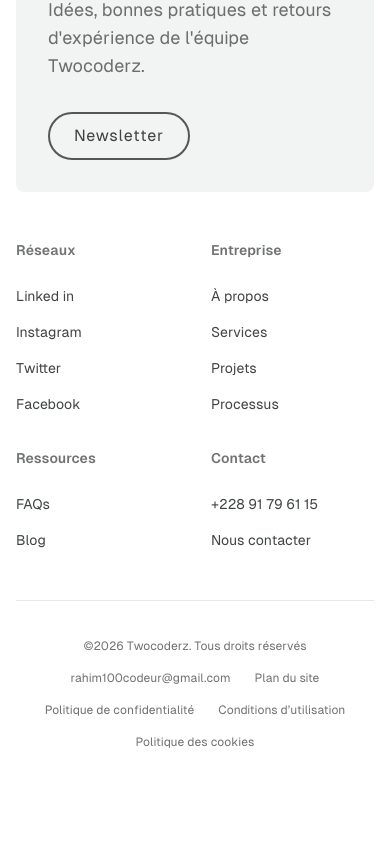
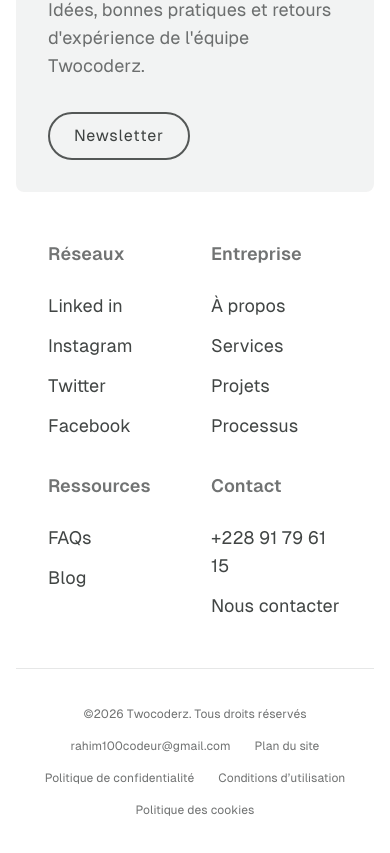
Before and after one commit to twocoderz/twocoderz.team, a React (Vite) app: page / in a window 390 px wide. Shown: the part 8916-9769 px from the top of the page. Before the commit the page ends 9733 px from the top, so only its background shows below. Built offline with nearby package versions, Linux system fonts and the light colour scheme.

Commit message:
finish responsiveness of footer page

```diff
--- a/src/pages/home/components/Footer.tsx
+++ b/src/pages/home/components/Footer.tsx
@@ -30,14 +30,16 @@
           </div>
 
           {/* Colonnes de liens */}
-          <div className="grid grid-cols-2 md:flex md:items-start md:justify-between gap-p8 md:gap-0">
+          <div className="grid grid-cols-2 px-8 lg:px-0 md:flex md:items-start md:justify-between gap-p8 md:gap-0">
             <div className="flex flex-col gap-p6">
-              <p className="text-sm text-black-60 font-semibold">Réseaux</p>
+              <p className="text-lg lg:text-sm text-black-60 font-semibold">
+                Réseaux
+              </p>
               <ul className="flex flex-col gap-p3">
                 <li>
                   <a
                     href="#"
-                    className="text-sm text-black-80 hover:text-black transition-all duration-500"
+                    className="text-lg lg:text-sm text-black-80 hover:text-black transition-all duration-500"
                   >
                     Linked in
                   </a>
@@ -45,7 +47,7 @@
                 <li>
                   <a
                     href="#"
-                    className="text-sm text-black-80 hover:text-black transition-all duration-500"
+                    className="text-lg lg:text-sm text-black-80 hover:text-black transition-all duration-500"
                   >
                     Instagram
                   </a>
@@ -53,7 +55,7 @@
                 <li>
                   <a
                     href="#"
-                    className="text-sm text-black-80 hover:text-black transition-all duration-500"
+                    className="text-lg lg:text-sm text-black-80 hover:text-black transition-all duration-500"
                   >
                     Twitter
                   </a>
@@ -61,7 +63,7 @@
                 <li>
                   <a
                     href="#"
-                    className="text-sm text-black-80 hover:text-black transition-all duration-500"
+                    className="text-lg lg:text-sm text-black-80 hover:text-black transition-all duration-500"
                   >
                     Facebook
                   </a>
@@ -73,12 +75,14 @@
               id="about"
               className="flex scroll-mt-24 flex-col gap-p6 md:scroll-mt-28"
             >
-              <p className="text-sm text-black-60 font-semibold">Entreprise</p>
+              <p className="text-lg lg:text-sm text-black-60 font-semibold">
+                Entreprise
+              </p>
               <ul className="flex flex-col gap-p3">
                 <li>
                   <a
                     href={ROUTES.ABOUT}
-                    className="text-sm text-black-80 hover:text-black transition-all duration-500"
+                    className="text-lg lg:text-sm text-black-80 hover:text-black transition-all duration-500"
                   >
                     À propos
                   </a>
@@ -86,7 +90,7 @@
                 <li>
                   <a
                     href={ROUTES.SERVICES}
-                    className="text-sm text-black-80 hover:text-black transition-all duration-500"
+                    className="text-lg lg:text-sm text-black-80 hover:text-black transition-all duration-500"
                   >
                     Services
                   </a>
@@ -94,7 +98,7 @@
                 <li>
                   <a
                     href={ROUTES.WORK}
-                    className="text-sm text-black-80 hover:text-black transition-all duration-500"
+                    className="text-lg lg:text-sm text-black-80 hover:text-black transition-all duration-500"
                   >
                     Projets
                   </a>
@@ -102,7 +106,7 @@
                 <li>
                   <a
                     href={ROUTES.PROCESS}
-                    className="text-sm text-black-80 hover:text-black transition-all duration-500"
+                    className="text-lg lg:text-sm text-black-80 hover:text-black transition-all duration-500"
                   >
                     Processus
                   </a>
@@ -114,12 +118,14 @@
               id="blog"
               className="flex scroll-mt-24 flex-col gap-p6 md:scroll-mt-28"
             >
-              <p className="text-sm text-black-60 font-semibold">Ressources</p>
+              <p className="text-lg lg:text-sm text-black-60 font-semibold">
+                Ressources
+              </p>
               <ul className="flex flex-col gap-p3">
                 <li>
                   <a
                     href={ROUTES.FAQS}
-                    className="text-sm text-black-80 hover:text-black transition-all duration-500"
+                    className="text-lg lg:text-sm text-black-80 hover:text-black transition-all duration-500"
                   >
                     FAQs
                   </a>
@@ -128,7 +134,7 @@
                   <a
                     href="https://pixelpulse-blog.vercel.app/"
                     target="_blank"
-                    className="text-sm text-black-80 hover:text-black transition-all duration-500"
+                    className="text-lg lg:text-sm text-black-80 hover:text-black transition-all duration-500"
                   >
                     Blog
                   </a>
@@ -140,12 +146,14 @@
               id="contact"
               className="flex scroll-mt-24 flex-col gap-p6 md:scroll-mt-28"
             >
-              <p className="text-sm text-black-60 font-semibold">Contact</p>
+              <p className="text-lg lg:text-sm text-black-60 font-semibold">
+                Contact
+              </p>
               <ul className="flex flex-col gap-p3">
                 <li>
                   <a
                     href="tel:+22891796115"
-                    className="text-sm text-black-80 hover:text-black transition-all duration-500"
+                    className="text-lg lg:text-sm text-black-80 hover:text-black transition-all duration-500"
                   >
                     +228 91 79 61 15
                   </a>
@@ -153,7 +161,7 @@
                 <li>
                   <a
                     href={ROUTES.CONTACT}
-                    className="text-sm text-black-80 hover:text-black transition-all duration-500"
+                    className="text-lg lg:text-sm text-black-80 hover:text-black transition-all duration-500"
                   >
                     Nous contacter
                   </a>
@@ -164,7 +172,7 @@
 
           {/* Bas de page */}
           <div className="border-t border-black-10">
-            <div className="flex flex-col sm:flex-row items-center justify-center py-p8 gap-p4 sm:gap-0">
+            <div className="flex flex-col md:flex-row items-center justify-center py-p8 gap-p4 md:gap-0">
               <ul className="flex flex-wrap items-center justify-center gap-x-p6 gap-y-p2">
                 <li>
                   <a
```
